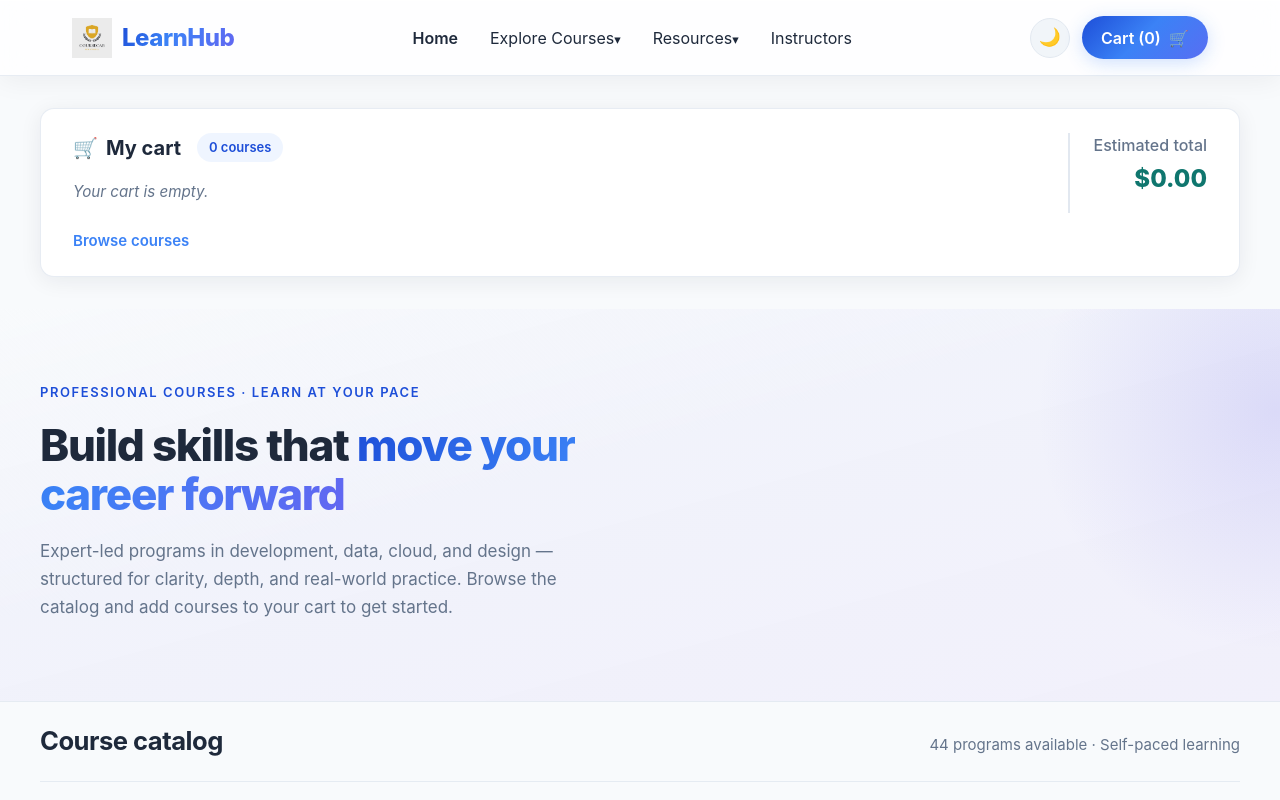
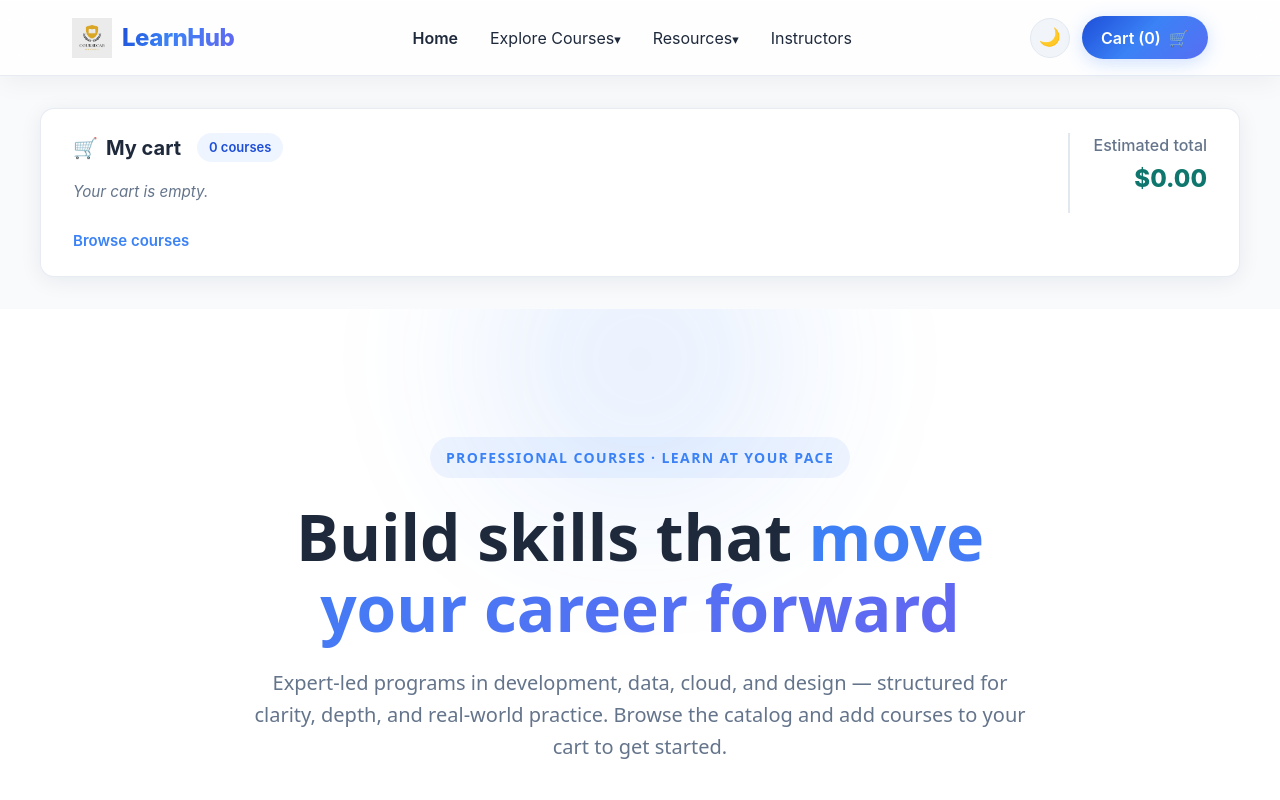
Before and after one commit to Rohith-180503/LEARNHUB, a React (Vite) app: page / in a window 1280 px wide. Shown: the top 800 px of the page. Built offline with nearby package versions, Linux system fonts and the light colour scheme.

Commit message:
Polished project structure, layered architecture, and full technical documentation

```diff
--- a/src/App.jsx
+++ b/src/App.jsx
@@ -1,10 +1,10 @@
 import { Routes, Route } from "react-router-dom";
 import { ToastContainer } from "react-toastify";
-import "./App.css";
+import "./styles/App.css";
 import { CartProvider } from "./context/CartContext";
 import Navbar from "./Components/Navbar/Navbar";
 import Cart from "./Components/Cart/Cart";
-import CourseInfo from "./Components/CourseInfo/CourseInfo";
+import Home from "./pages/Home/Home";
 import {
   AllCourses,
   WebDevelopment,
@@ -16,7 +16,7 @@ import {
   SuccessStories,
   Documentation,
   Instructors,
-} from "./Pages/ContentPages";
+} from "./pages/Content/ContentPages";
 
 function AppShell() {
   return (
@@ -24,7 +24,7 @@ function AppShell() {
       <Navbar />
       <Cart />
       <Routes>
-        <Route path="/" element={<CourseInfo />} />
+        <Route path="/" element={<Home />} />
         <Route path="/explore/all" element={<AllCourses />} />
         <Route path="/explore/web-development" element={<WebDevelopment />} />
         <Route path="/explore/data-science" element={<DataScience />} />
--- a/src/Components/CourseInfo/CourseInfo.css
+++ /dev/null
@@ -1,189 +0,0 @@
-/* —— Home page layout (hero + catalog) —— */
-
-.home-page {
-  --home-max: 1200px;
-  --home-gutter: clamp(1.25rem, 4vw, 2rem);
-  --home-section-y: clamp(2.5rem, 6vw, 4.5rem);
-  font-family: "Inter", system-ui, sans-serif;
-}
-
-.home-hero {
-  position: relative;
-  overflow: hidden;
-  padding: var(--home-section-y) var(--home-gutter) calc(var(--home-section-y) + 0.5rem);
-  margin-bottom: clamp(0.5rem, 2vw, 1.5rem);
-  border-bottom: 1px solid var(--border-subtle);
-  background: linear-gradient(
-      165deg,
-      var(--surface-page) 0%,
-      rgba(79, 70, 229, 0.04) 42%,
-      rgba(124, 58, 237, 0.05) 100%
-    ),
-    var(--surface-page);
-}
-
-body.dark-mode .home-hero {
-  background: linear-gradient(
-      165deg,
-      var(--surface-page) 0%,
-      rgba(129, 140, 248, 0.07) 45%,
-      rgba(30, 41, 59, 0.95) 100%
-    ),
-    var(--surface-page);
-  border-bottom-color: var(--border-subtle);
-}
-
-.home-hero__glow {
-  pointer-events: none;
-  position: absolute;
-  inset: -40% -20% auto auto;
-  width: min(70vw, 520px);
-  height: min(70vw, 520px);
-  border-radius: 50%;
-  background: radial-gradient(
-    circle at center,
-    rgba(79, 70, 229, 0.16) 0%,
-    transparent 65%
-  );
-  opacity: 0.85;
-}
-
-body.dark-mode .home-hero__glow {
-  background: radial-gradient(
-    circle at center,
-    rgba(129, 140, 248, 0.18) 0%,
-    transparent 62%
-  );
-}
-
-.home-hero__content {
-  position: relative;
-  z-index: 1;
-  max-width: var(--home-max);
-  margin: 0 auto;
-}
-
-.home-hero__eyebrow {
-  margin: 0 0 1rem;
-  font-size: 0.8125rem;
-  font-weight: 600;
-  letter-spacing: 0.12em;
-  text-transform: uppercase;
-  color: var(--accent-deep);
-}
-
-body.dark-mode .home-hero__eyebrow {
-  color: var(--accent-hover);
-}
-
-.home-hero__title {
-  margin: 0 0 1.125rem;
-  max-width: min(36rem, 100%);
-  font-size: clamp(2rem, 4.5vw, 2.75rem);
-  font-weight: 800;
-  line-height: 1.12;
-  letter-spacing: -0.03em;
-  color: var(--text-color);
-}
-
-.home-hero__title-accent {
-  background: linear-gradient(
-    120deg,
-    var(--accent-deep),
-    var(--accent-color) 45%,
-    var(--accent-violet)
-  );
-  background-clip: text;
-  -webkit-background-clip: text;
-  -webkit-text-fill-color: transparent;
-}
-
-.home-hero__lead {
-  margin: 0;
-  max-width: 36rem;
-  font-size: 1.0625rem;
-  line-height: 1.65;
-  color: var(--secondary-text-color);
-}
-
-.home-catalog {
-  padding: 0 var(--home-gutter) var(--home-section-y);
-}
-
-.home-catalog__inner {
-  max-width: var(--home-max);
-  margin: 0 auto;
-}
-
-.home-catalog__header {
-  margin-bottom: 2rem;
-  padding-bottom: 1.5rem;
-  border-bottom: 1px solid var(--border-subtle);
-}
-
-@media (min-width: 768px) {
-  .home-catalog__header {
-    display: flex;
-    flex-direction: row;
-    align-items: baseline;
-    justify-content: space-between;
-    gap: 1.5rem 2rem;
-    margin-bottom: 2.25rem;
-  }
-}
-
-.home-catalog__title {
-  margin: 0 0 0.5rem;
-  font-size: clamp(1.35rem, 2.5vw, 1.6rem);
-  font-weight: 700;
-  letter-spacing: -0.02em;
-  color: var(--text-color);
-}
-
-@media (min-width: 768px) {
-  .home-catalog__title {
-    margin-bottom: 0;
-  }
-}
-
-.home-catalog__subtitle {
-  margin: 0;
-  max-width: 28rem;
-  font-size: 0.9375rem;
-  line-height: 1.55;
-  color: var(--secondary-text-color);
-}
-
-@media (min-width: 768px) {
-  .home-catalog__subtitle {
-    text-align: right;
-    flex-shrink: 0;
-  }
-}
-
-.course-grid {
-  display: grid;
-  grid-template-columns: 1fr;
-  gap: 1.5rem;
-}
-
-@media (min-width: 600px) {
-  .course-grid {
-    grid-template-columns: repeat(2, 1fr);
-    gap: 1.625rem;
-  }
-}
-
-@media (min-width: 1024px) {
-  .course-grid {
-    grid-template-columns: repeat(3, 1fr);
-    gap: 1.75rem;
-  }
-}
-
-@media (min-width: 1320px) {
-  .course-grid {
-    grid-template-columns: repeat(4, 1fr);
-    gap: 2rem;
-  }
-}
--- a/src/main.jsx
+++ b/src/main.jsx
@@ -3,7 +3,7 @@ import { createRoot } from "react-dom/client";
 import App from "./App.jsx";
 import "bootstrap/dist/css/bootstrap.min.css";
 import "react-toastify/dist/ReactToastify.css";
-import "./index.css";
+import "./styles/index.css";
 import { BrowserRouter } from "react-router-dom";
 
 const root = createRoot(document.getElementById('root'));
--- /dev/null
+++ b/src/pages/Home/Home.css
@@ -0,0 +1,114 @@
+.home-page {
+  background-color: var(--surface-page);
+  min-height: 100vh;
+}
+
+/* Hero Section */
+.home-hero {
+  position: relative;
+  padding: 8rem 2rem 6rem;
+  background-color: var(--surface-elevated);
+  overflow: hidden;
+  text-align: center;
+}
+
+.home-hero__glow {
+  position: absolute;
+  top: -150px;
+  left: 50%;
+  transform: translateX(-50%);
+  width: 600px;
+  height: 400px;
+  background: radial-gradient(circle, var(--accent-glow) 0%, transparent 70%);
+  filter: blur(60px);
+  opacity: 0.6;
+  pointer-events: none;
+}
+
+.home-hero__content {
+  position: relative;
+  max-width: 800px;
+  margin: 0 auto;
+}
+
+.home-hero__eyebrow {
+  display: inline-block;
+  font-size: 0.875rem;
+  font-weight: 600;
+  text-transform: uppercase;
+  letter-spacing: 0.1em;
+  color: var(--accent-color);
+  margin-bottom: 1.5rem;
+  padding: 0.5rem 1rem;
+  background-color: var(--accent-muted);
+  border-radius: 100px;
+}
+
+.home-hero__title {
+  font-size: clamp(2.5rem, 5vw, 4rem);
+  font-weight: 800;
+  line-height: 1.1;
+  color: var(--text-color);
+  margin-bottom: 1.5rem;
+}
+
+.home-hero__title-accent {
+  background: linear-gradient(135deg, var(--accent-color), var(--accent-violet));
+  -webkit-background-clip: text;
+  -webkit-text-fill-color: transparent;
+}
+
+.home-hero__lead {
+  font-size: 1.25rem;
+  line-height: 1.6;
+  color: var(--secondary-text-color);
+  margin-bottom: 2rem;
+}
+
+/* Catalog Section */
+.home-catalog {
+  padding: 6rem 2rem;
+}
+
+.home-catalog__inner {
+  max-width: 1200px;
+  margin: 0 auto;
+}
+
+.home-catalog__header {
+  margin-bottom: 4rem;
+  text-align: left;
+}
+
+.home-catalog__title {
+  font-size: 2rem;
+  font-weight: 700;
+  color: var(--text-color);
+  margin-bottom: 0.5rem;
+}
+
+.home-catalog__subtitle {
+  font-size: 1.125rem;
+  color: var(--secondary-text-color);
+}
+
+.course-grid {
+  display: grid;
+  grid-template-columns: repeat(auto-fill, minmax(320px, 1fr));
+  gap: 2rem;
+}
+
+@media (max-width: 768px) {
+  .home-hero {
+    padding: 6rem 1.5rem 4rem;
+  }
+
+  .home-catalog {
+    padding: 4rem 1.5rem;
+  }
+
+  .home-catalog__header {
+    text-align: center;
+    margin-bottom: 3rem;
+  }
+}
```
Also changed, not shown: src/pages/Home/Home.jsx (renamed from src/Components/CourseInfo/CourseInfo.jsx, +4 -4 lines), src/pages/Content/ContentPages.css (renamed from src/Pages/ContentPages.css), src/pages/Content/ContentPages.jsx (renamed from src/Pages/ContentPages.jsx), src/styles/App.css (renamed from src/App.css), src/styles/index.css (renamed from src/index.css), 1 other file (tests, documents, lock files or other folders).
